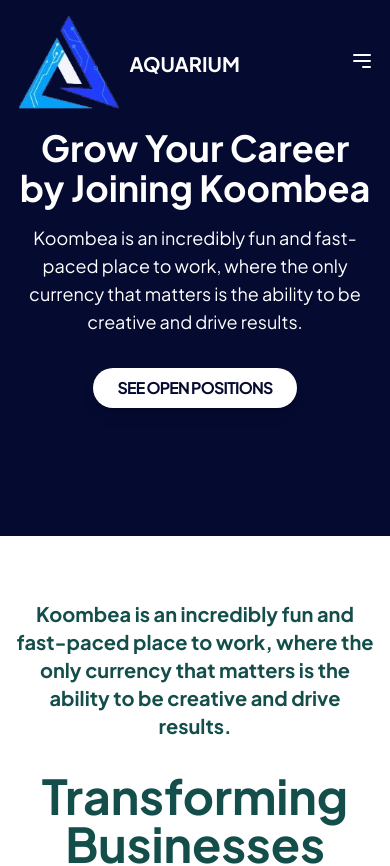
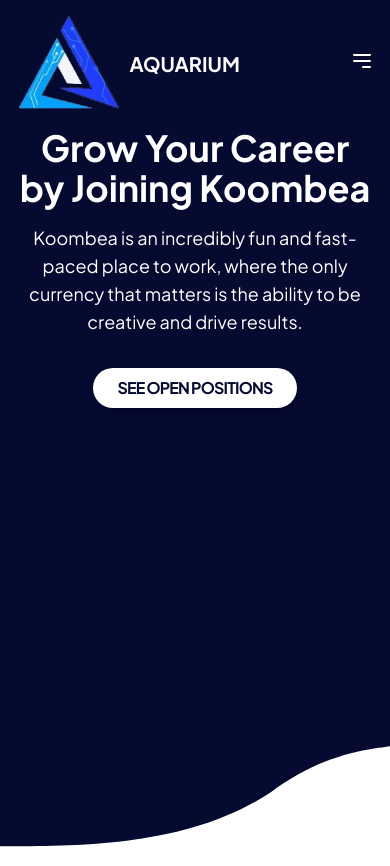
Before and after one commit to rafa-24/AquariumDevs, a Vue app: page / in a window 390 px wide. Shown: the top 866 px of the page. Built offline with nearby package versions, Linux system fonts and the light colour scheme.

Commit message:
forma banner
hice cambios en la forma del banner.

```diff
--- a/src/components/Banner.vue
+++ b/src/components/Banner.vue
@@ -10,7 +10,6 @@
             AQUARIUM
           </span>
         </div>
-
 
         <!-- Botón hamburguesa solo visible en pantallas pequeñas -->
         <div class="md:hidden">
@@ -36,13 +35,10 @@
             class="hover:text-[#c1e8ff] px-3 py-2 rounded-md text-base font-medium">About</a>
           <a href="#" :class="{ 'text-white': isAtTop, 'text-gray-900': !isAtTop }"
             class="hover:text-[#c1e8ff] px-3 py-2 rounded-md text-base font-medium">Blog</a>
-            <router-link
-    to="/portfolio"
-    class="hover:text-[#c1e8ff] px-3 py-2 rounded-md text-base font-medium"
+          <router-link to="/portfolio" class="hover:text-[#c1e8ff] px-3 py-2 rounded-md text-base font-medium"
             :class="{ 'text-white': isAtTop, 'text-gray-900': !isAtTop }">
             Portafolio
           </router-link>
-
 
           <a href="#_"
             class="relative inline-flex items-center justify-center px-6 py-2 overflow-hidden font-semibold text-base tracking-tighter text-gray-900 bg-white rounded-full group shadow-lg hover:bg-gray-500 hover:text-white">
@@ -51,7 +47,8 @@
             <span class="relative z-10 transition-colors duration-300 ease-out font-bold">Get in Touch</span>
           </a>
 
-          <a href="#" :class="{ 'text-white': isAtTop, 'text-gray-900': !isAtTop }" class="transition duration-300 hover:text-[#323232]">
+          <a href="#" :class="{ 'text-white': isAtTop, 'text-gray-900': !isAtTop }"
+            class="transition duration-300 hover:text-[#323232]">
             <svg xmlns="http://www.w3.org/2000/svg" class="h-6 w-6" fill="none" viewBox="0 0 24 24"
               stroke="currentColor">
               <path stroke-linecap="round" stroke-linejoin="round" stroke-width="2"
@@ -86,10 +83,12 @@
   </header>
 
   <section class="relative">
-    <div class="bg-[#050A30] pt-32 md:pt-40 pb-32">
-      <div class="max-w-7xl mx-auto px-4 sm:px-6 lg:px-8">
+    <!-- Fondo azul que ocupa todo el espacio necesario -->
+    <div class="bg-[#050A30] min-h-[900px] relative">
+      <!-- Contenido principal -->
+      <div class="max-w-7xl mx-auto px-4 sm:px-6 lg:px-8 pt-32 md:pt-40">
         <div class="flex flex-col md:flex-row items-center">
-          <!-- Texto centrado en pantallas pequeñas y alineado a la izquierda en pantallas grandes -->
+          <!-- Texto -->
           <div class="md:w-1/2 text-center md:text-left md:pr-8">
             <h1 class="text-4xl md:text-5xl font-bold text-white mb-4">
               Grow Your Career<br>by Joining Koombea
@@ -107,10 +106,10 @@
           </div>
 
           <!-- Imagen SVG ajustada a la derecha y oculta en pantallas pequeñas -->
-          <div class="hidden md:block ml-13 md:w-1/2 mt-8 md:mt-0">
+          <div class="hidden md:block ml-13 md:w-1/2 mt-8 md:mt-0 relative z-20">
             <svg xmlns="http://www.w3.org/2000/svg" viewBox="0 0 1451 1607" width="1451" height="1607"
               preserveAspectRatio="xMidYMid meet"
-              style="width: 80%; height: 100%; transform: translate3d(0px, 0px, 0px); z-index: 30;">
+              style="width: 80%; height: 100%; transform: translate3d(0px, 0px, 0px);">
               <defs>
                 <clipPath id="__lottie_element_28">
                   <rect width="1451" height="1607" x="0" y="0"></rect>
@@ -134,19 +133,17 @@
           </div>
         </div>
       </div>
+
+      <!-- Nueva curva en la parte inferior -->
+      <div class="absolute bottom-0 left-0 right-0 w-full overflow-hidden z-10">
+        <svg viewBox="0 0 1440 600" class="w-full h-auto" preserveAspectRatio="none">
+          <path d="M0,400 C300,400 700,400 1000,200 C1200,50 1380,40 1440,30 L1440,600 L0,600 Z" fill="#ffffff"></path>
+        </svg>
+      </div>
     </div>
 
-    <!-- Contenedor para la ola y el texto -->
-    <div class="relative">
-      <!-- Ola -->
-      <div class="absolute bottom-0 left-0 right-0 h-24 md:h-48 overflow-hidden">
-        <svg viewBox="0 0 1440 320" class="wave" preserveAspectRatio="none">
-          <path :d="wavePath" fill="#FFFFFF" fill-opacity="1"></path>
-        </svg>
-      </div>
-
-      <!-- Texto sobre la ola -->
-      <div class="relative z-20 bg-white pt-16 pb-8">
+    <!-- Contenido blanco -->
+    <div class="bg-white pb-24">
       <div class="max-w-7xl mx-auto px-4 sm:px-6 lg:px-8">
         <p class="text-xl font-bold text-teal-900 text-center">
           Koombea is an incredibly fun and fast-paced place to work, where the only <br class="hidden md:inline">
@@ -154,81 +151,29 @@
         </p>
       </div>
     </div>
-
-    </div>
   </section>
 </template>
 
 <script>
-
 export default {
   data() {
     return {
       isAtTop: true,
-      isMenuOpen: false,
-      wavePath: '',
-      animationFrame: null
+      isMenuOpen: false
     };
   },
   mounted() {
     window.addEventListener('scroll', this.handleScroll);
-    this.animateWave();
   },
   beforeUnmount() {
     window.removeEventListener('scroll', this.handleScroll);
-    cancelAnimationFrame(this.animationFrame);
   },
   methods: {
     handleScroll() {
       this.isAtTop = window.scrollY === 0;
-    },
-    animateWave() {
-      const animate = () => {
-        const time = Date.now() * 0.00025; // Reducido para un movimiento más lento
-        let path = 'M0,160 ';
-        for (let i = 0; i <= 1440; i += 10) {
-          const x = i;
-          const y = Math.sin(i * 0.0025 + time) * 20 +
-            Math.sin(i * 0.005 - time * 0.5) * 15 +
-            140; // Ajustado para que la ola sea más visible
-          path += `L${x},${y} `;
-        }
-        path += 'L1440,160 L1440,320 L0,320 Z';
-        this.wavePath = path;
-        this.animationFrame = requestAnimationFrame(animate);
-      };
-      animate();
     }
   }
 };
 </script>
 
-<style>
-.wave {
-  position: absolute;
-  bottom: 0;
-  left: 0;
-  width: 200%;
-  height: 100%;
-  transform: translateY(0);
-}
-
-@keyframes continuous-horizontal-movement {
-  0% {
-    transform: translateX(0);
-  }
-
-  100% {
-    transform: translateX(-50%);
-  }
-}
-
-.wave {
-  animation: continuous-horizontal-movement 40s linear infinite;
-}
-
-/* Aplicar la fuente a todo el componente */
-div {
-  font-family: 'Plus Jakarta Sans', sans-serif;
-}
-</style>
+<style scoped></style>
```
Lines whose indentation alone changed are shown as unchanged.
